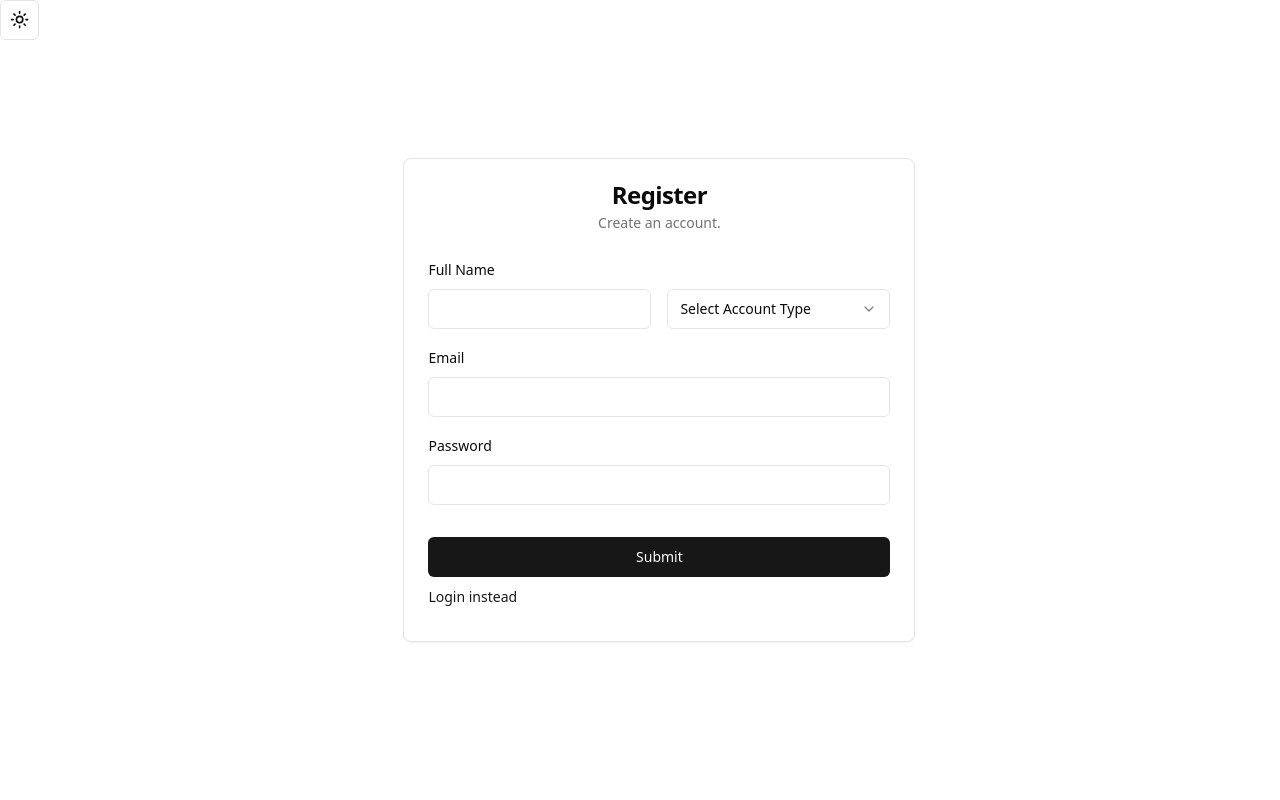
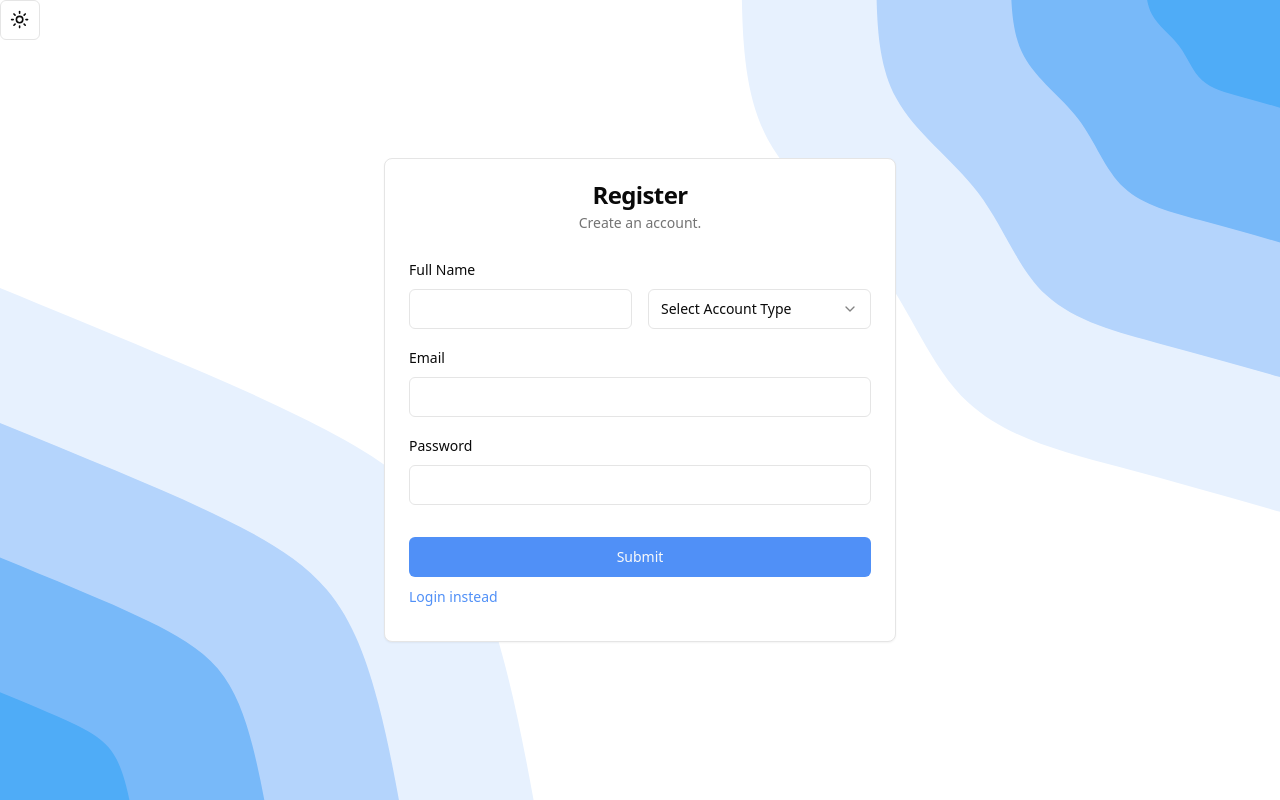
Before and after one commit to thoroughgood/Tutor-Website, a Next.js app in the folder frontend/: page /register in a window 1280 px wide. Built offline with nearby package versions, Linux system fonts and the light colour scheme.

Commit message:
refactor:  repeated FormField in register, Reusable loading button created

```diff
--- /dev/null
+++ b/frontend/src/components/loadingButton.tsx
@@ -0,0 +1,25 @@
+import { Loader2 } from "lucide-react"
+import { Button } from "./ui/button"
+
+interface LoadingButtonProps extends React.ComponentProps<typeof Button> {
+  isLoading: boolean
+  children: React.ReactNode
+}
+export default function LoadingButton({
+  isLoading,
+  children,
+  ...props
+}: LoadingButtonProps) {
+  return (
+    <Button {...props} disabled={isLoading}>
+      {isLoading ? (
+        <>
+          <Loader2 className="mr-2 h-4 w-4 animate-spin" />
+          Loading
+        </>
+      ) : (
+        <>{children}</>
+      )}
+    </Button>
+  )
+}
--- a/frontend/src/components/themeToggle.tsx
+++ b/frontend/src/components/themeToggle.tsx
@@ -17,7 +17,7 @@ export function ThemeToggle() {
   return (
     <DropdownMenu>
       <DropdownMenuTrigger asChild>
-        <Button variant="outline" size="icon">
+        <Button variant="outline" size="icon" className="absolute">
           <Sun className="h-[1.2rem] w-[1.2rem] rotate-0 scale-100 transition-all dark:-rotate-90 dark:scale-0" />
           <Moon className="absolute h-[1.2rem] w-[1.2rem] rotate-90 scale-0 transition-all dark:rotate-0 dark:scale-100" />
           <span className="sr-only">Toggle theme</span>
--- a/frontend/src/pages/_layout.tsx
+++ b/frontend/src/pages/_layout.tsx
@@ -1,6 +1,7 @@
 import Sidebar from "@/components/sidebar"
 import { ThemeToggle } from "@/components/themeToggle"
 import useUser from "@/hooks/useUser"
+import Image from "next/image"
 import { useRouter } from "next/router"
 
 interface LayoutProps {
@@ -11,9 +12,15 @@ export default function Layout({ children }: LayoutProps) {
   const user = useUser()
   if (router.pathname.match(/register|login/i)) {
     return (
-      <div className="flex h-screen w-screen bg-background">
+      <div className="flex h-screen w-screen">
         <ThemeToggle />
-        <div className="grid w-full place-content-center ">{children}</div>
+        <div className="grid w-full place-content-center">{children}</div>
+        <Image
+          src={"/blob-scene-haikei.svg"}
+          alt="background"
+          fill
+          className="absolute bottom-0 -z-10 object-cover"
+        />
       </div>
     )
   }
--- a/frontend/src/pages/register.tsx
+++ b/frontend/src/pages/register.tsx
@@ -12,7 +12,7 @@ import {
   FormItem,
   FormMessage,
 } from "@/components/ui/form"
-import { useForm } from "react-hook-form"
+import { UseFormReturn, useForm } from "react-hook-form"
 import * as z from "zod"
 import { zodResolver } from "@hookform/resolvers/zod"
 import { Input } from "@/components/ui/input"
@@ -26,8 +26,8 @@ import {
 } from "@/components/ui/select"
 import Link from "next/link"
 import { Label } from "@/components/ui/label"
-import { Loader2 } from "lucide-react"
 import { useState } from "react"
+import LoadingButton from "@/components/loadingButton"
 
 const formSchema = z.object({
   name: z
@@ -74,19 +74,7 @@ export default function Register() {
             noValidate
           >
             <div className="grid grid-cols-2 items-end gap-4">
-              <FormField
-                control={form.control}
-                name="name"
-                render={({ field }) => (
-                  <FormItem>
-                    <Label>Full Name</Label>
-                    <FormControl>
-                      <Input {...field} />
-                    </FormControl>
-                    <FormMessage />
-                  </FormItem>
-                )}
-              />
+              <CustomFormField form={form} name="name" label="Full Name" />
               <FormField
                 control={form.control}
                 name="accountType"
@@ -112,56 +100,26 @@ export default function Register() {
                 )}
               />
             </div>
-            <FormField
-              control={form.control}
+            <CustomFormField
               name="email"
-              render={({ field }) => (
-                <FormItem>
-                  <Label>Email</Label>
-                  <FormControl>
-                    <Input {...field} type="email" />
-                  </FormControl>
-                  <FormMessage />
-                </FormItem>
-              )}
+              form={form}
+              inputType="email"
+              label="Email"
             />
-            <FormField
-              control={form.control}
+            <CustomFormField
               name="password"
-              render={({ field }) => (
-                <FormItem>
-                  <Label>Password</Label>
-                  <FormControl>
-                    <Input {...field} type="password" />
-                  </FormControl>
-                  <FormMessage />
-                </FormItem>
-              )}
+              form={form}
+              label="Password"
+              inputType="password"
             />
-            {/* <FormField
-              control={form.control}
-              name="confirmPassword"
-              render={({ field }) => (
-                <FormItem>
-                  <Label>Confirm Password</Label>
-                  <FormControl>
-                    <Input {...field} type="password" />
-                  </FormControl>
-                  <FormMessage />
-                </FormItem>
-              )}
-            /> */}
             <div className="mt-4">
-              <Button role="submit" className="w-full" disabled={submitLoading}>
-                {submitLoading ? (
-                  <>
-                    <Loader2 className="mr-2 h-4 w-4 animate-spin" />
-                    Loading
-                  </>
-                ) : (
-                  "Submit"
-                )}
-              </Button>
+              <LoadingButton
+                role="submit"
+                className="w-full"
+                isLoading={submitLoading}
+              >
+                Submit
+              </LoadingButton>
               <Button asChild variant="link" className="px-0">
                 <Link href={"/login"}>Login instead</Link>
               </Button>
@@ -172,3 +130,46 @@ export default function Register() {
     </Card>
   )
 }
+
+// scary interface
+interface CustomFormFieldProps {
+  form: UseFormReturn<
+    {
+      name: string
+      email: string
+      accountType: "tutor" | "student"
+      password: string
+    },
+    any,
+    undefined
+  >
+  name: keyof z.infer<typeof formSchema>
+  label: string
+  inputType?: string
+}
+
+/**
+ * Reusable basic custom form field
+ */
+function CustomFormField({
+  label,
+  form,
+  name,
+  inputType,
+}: CustomFormFieldProps) {
+  return (
+    <FormField
+      control={form.control}
+      name={name}
+      render={({ field }) => (
+        <FormItem>
+          <Label>{label}</Label>
+          <FormControl>
+            <Input {...field} type={inputType} />
+          </FormControl>
+          <FormMessage />
+        </FormItem>
+      )}
+    />
+  )
+}
--- a/frontend/src/styles/globals.css
+++ b/frontend/src/styles/globals.css
@@ -13,7 +13,7 @@
     --popover: 0 0% 100%;
     --popover-foreground: 0 0% 3.9%;
 
-    --primary: 0 0% 9%;
+    --primary: 217 91% 64%;
     --primary-foreground: 0 0% 98%;
 
     --secondary: 0 0% 96.1%;
```
Also changed, not shown: frontend/public/blob-scene-haikei.svg (added), frontend/public/layered-waves-haikei.svg (added).
